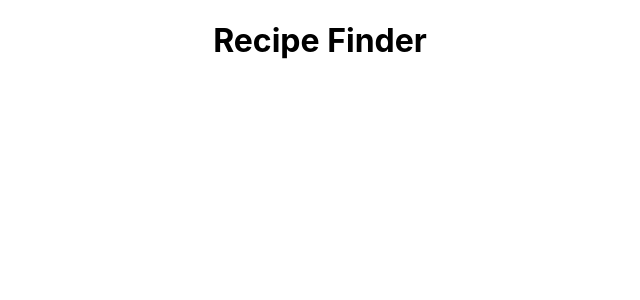
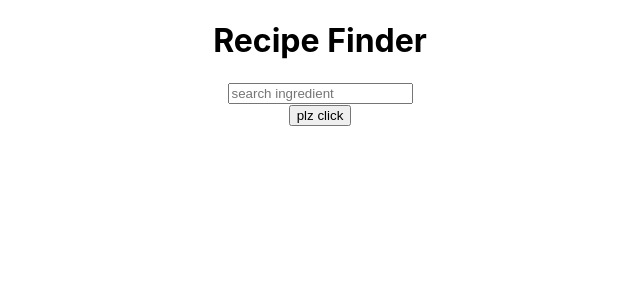
Before and after one commit to Roisin-13/react-first-recipe-app, a React (Create React App) app: page / in a window 1280 px wide. Shown: the top 300 px of the page, without its empty margins (320-960 px from the left). Built offline with nearby package versions, Linux system fonts and the light colour scheme; no server answers.

Commit message:
call to api added, can see data in console

```diff
--- a/src/App.js
+++ b/src/App.js
@@ -1,13 +1,14 @@
 import './App.css';
-import { APP_ID, APP_KEY} from './key';
+import { APP_ID , APP_KEY} from './key';
 import Axios from 'axios';
 
 function App() {
-  let query = "apple";
+  let query = `apple`;
   const url = `https://api.edamam.com/api/recipes/v2?type=public&q=${query}&app_id=${APP_ID}&app_key=${APP_KEY}&imageSize=REGULAR`;
 
   async function getRecipe() {
-    let recipe = await Axios;
+    let recipe = await Axios.get(url);
+    console.log(recipe.data);
   }
 
   return (
@@ -15,6 +16,11 @@ function App() {
       {/* <header className="App-header">
       </header> */}
     <h1>Recipe Finder</h1>
+    <form className='searchForm'>
+        <input type="text" placeholder='search ingredient'></input>
+
+    </form>
+      <button onClick={getRecipe}>plz click</button>
     </div>
   );
 }
```
